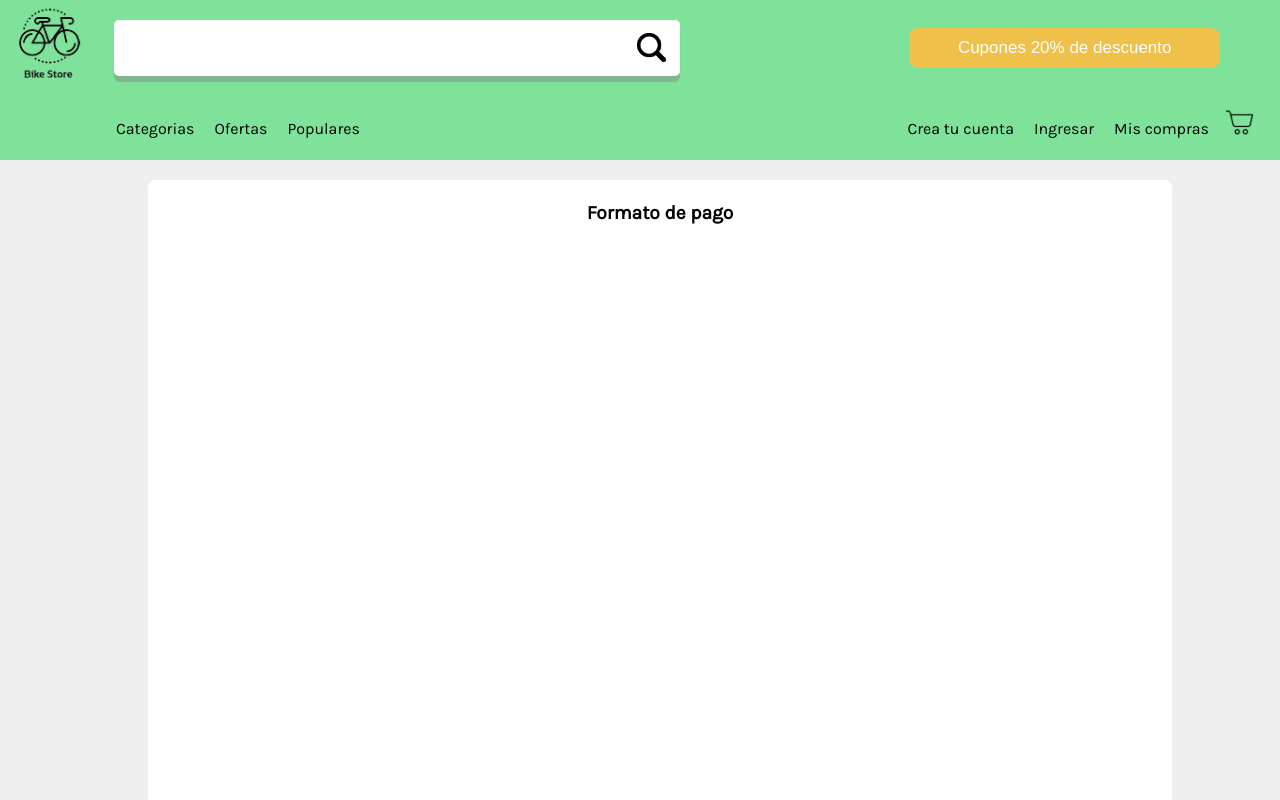
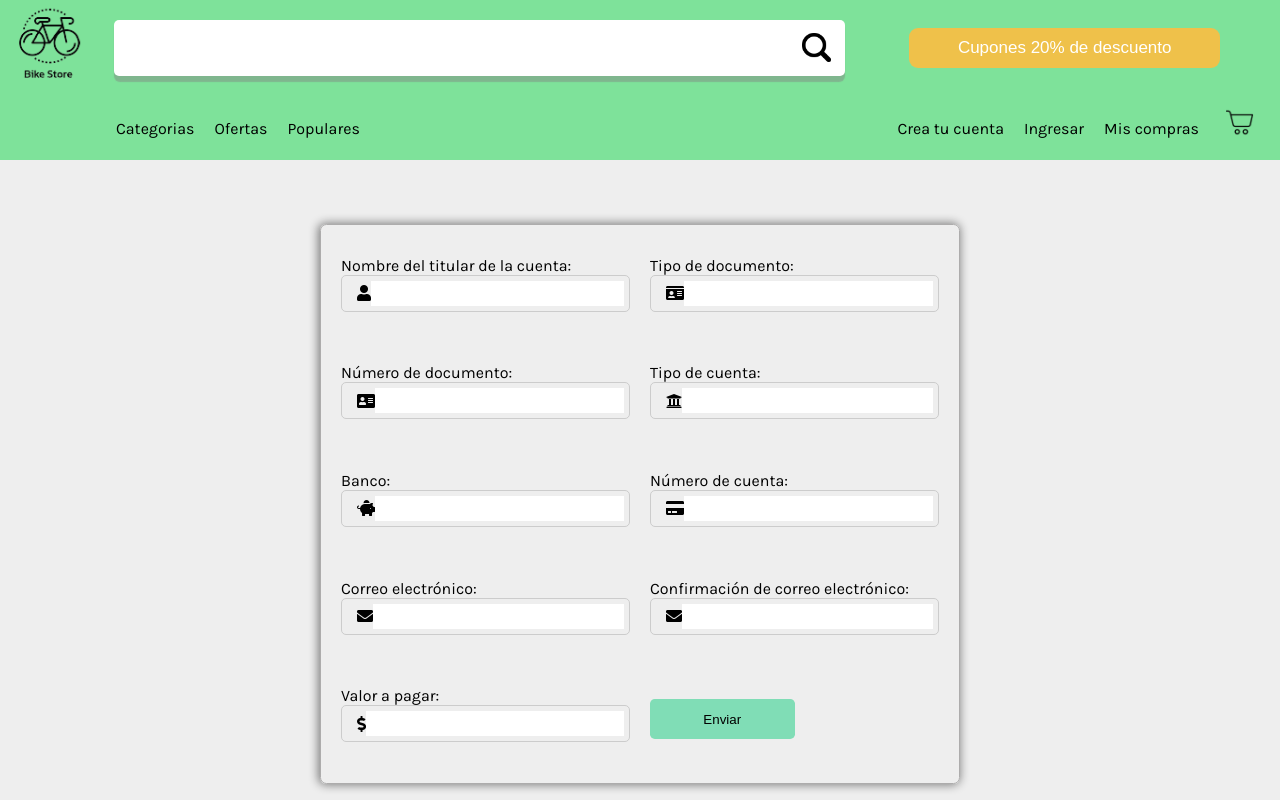
Before and after one commit to DRK-V/BikeStore, a React (Vite) app in the folder frontend/: page /payment in a window 1280 px wide. Shown: the top 800 px of the page. Built offline with nearby package versions, Linux system fonts and the light colour scheme.

Commit message:
adding payment form

```diff
--- a/frontend/src/css/cart_shopping.css
+++ b/frontend/src/css/cart_shopping.css
@@ -1,17 +1,52 @@
-.cart_shopping_container{
+/* PaymentForm.css */
+
+.payment-form {
     position: relative;
-    margin: 20px;
-    width: 80%;
-    height: 80vh;
-    background-color: white;
-    left: 10%;
-    border-radius: .5rem;
+    display: grid;
+    grid-template-columns: 1fr 1fr; /* Divide en dos columnas */
+    gap: 20px; /* Espacio entre las columnas */
+    max-width: 50%; /* Ajusta el ancho máximo del formulario */
+    margin: 5% auto; /* Centra el formulario horizontalmente */
+    height: 70vh;
+    border:solid rgb(173, 172, 172) 1px;
+    box-shadow: -1px 0px 10px 1px rgba(0, 0, 0, 0.473);
+    border-radius: .4rem;
+    padding: 20px;
+    top: 5%;
 }
-.cart_shopping_container > h1{
-    width: 100%;
-    height: 10%;
+
+  .input-container {
     display: flex;
-    justify-content: center;
+    flex-direction: column;
+    margin-bottom: 10px;
+  }
+
+  .label {
+    font-weight: bold;
+    margin-bottom: 5px;
+  }
+
+  .input-icon-container {
+    display: flex;
     align-items: center;
-    font-size: 1.2em;
+    border: 1px solid #ccc;
+    border-radius: 5px;
+    padding: 5px;
+  }
+
+  input {
+    flex: 1;
+    border: none;
+    outline: none;
+    padding: 5px;
+  }
+.payment-form button{
+    width: 50%;
+    height: 3em;
+    background-color: rgb(128, 221, 182);
+    border: none;
+    border-radius: .3rem;
 }
+  i {
+    margin-left: 10px; /* Espacio entre el input y el icono */
+  }
--- a/frontend/src/page/Payment.jsx
+++ b/frontend/src/page/Payment.jsx
@@ -1,19 +1,182 @@
-import React from 'react'
-import { Navbar } from '../components/Navbar'
-import '../css/cart_shopping.css'
-import { Footer } from '../components/Footer'
+import React, { useState } from 'react';
+import { Navbar } from '../components/Navbar';
+import '../css/cart_shopping.css';
+import { Footer } from '../components/Footer';
 
 export const Payment = () => {
+    // Estado para almacenar los valores de los campos
+    const [formValues, setFormValues] = useState({
+        nombreTitular: '',
+        tipoDocumento: '',
+        numeroDocumento: '',
+        tipoCuenta: '',
+        banco: '',
+        numeroCuenta: '',
+        correoElectronico: '',
+        confirmacionCorreo: '',
+        valorPagar: '',
+    });
+
+    // Función para manejar los cambios en los campos del formulario
+    const handleChange = (e) => {
+        const { name, value } = e.target;
+        setFormValues({
+            ...formValues,
+            [name]: value,
+        });
+    };
+
+    // Función para manejar el envío del formulario
+    const handleSubmit = (e) => {
+        e.preventDefault();
+        // Aquí puedes enviar los datos del formulario a través de una solicitud HTTP o realizar cualquier otra acción necesaria.
+        console.log('Formulario enviado:', formValues);
+    };
+
     return (
         <>
             <Navbar />
-            <div className="cart_shopping_container">
-                <h1>Formato de pago</h1>
-                <form className='form_pse'></form>
-                <form className='form_credit_card'>
+                <form className="payment-form" onSubmit={handleSubmit}>
+                    <div className="input-container">
+                        <label htmlFor="nombreTitular">Nombre del titular de la cuenta:</label>
+                        <div className="input-icon-container">
+                            <i className="fas fa-user"></i> {/* Icono de nombre */}
+                            <input
+                                type="text"
+                                id="nombreTitular"
+                                name="nombreTitular"
+                                value={formValues.nombreTitular}
+                                onChange={handleChange}
+                                required
+                            />
+                        </div>
+                    </div>
+
+                    <div className="input-container">
+                        <label htmlFor="tipoDocumento">Tipo de documento:</label>
+                        <div className="input-icon-container">
+                            <i className="fas fa-id-card"></i> {/* Icono de tipo de documento */}
+                            <input
+                                type="text"
+                                id="tipoDocumento"
+                                name="tipoDocumento"
+                                value={formValues.tipoDocumento}
+                                onChange={handleChange}
+                                required
+                            />
+                        </div>
+                    </div>
+
+                    <div className="input-container">
+                        <label htmlFor="numeroDocumento">Número de documento:</label>
+                        <div className="input-icon-container">
+                            <i className="fas fa-address-card"></i> {/* Icono de número de documento */}
+                            <input
+                                type="text"
+                                id="numeroDocumento"
+                                name="numeroDocumento"
+                                value={formValues.numeroDocumento}
+                                onChange={handleChange}
+                                required
+                            />
+                        </div>
+                    </div>
+
+                    <div className="input-container">
+                        <label htmlFor="tipoCuenta">Tipo de cuenta:</label>
+                        <div className="input-icon-container">
+                            <i className="fas fa-university"></i> {/* Icono de tipo de cuenta */}
+                            <input
+                                type="text"
+                                id="tipoCuenta"
+                                name="tipoCuenta"
+                                value={formValues.tipoCuenta}
+                                onChange={handleChange}
+                                required
+                            />
+                        </div>
+                    </div>
+
+                    <div className="input-container">
+                        <label htmlFor="banco">Banco:</label>
+                        <div className="input-icon-container">
+                            <i className="fas fa-piggy-bank"></i> {/* Icono de banco */}
+                            <input
+                                type="text"
+                                id="banco"
+                                name="banco"
+                                value={formValues.banco}
+                                onChange={handleChange}
+                                required
+                            />
+                        </div>
+                    </div>
+
+                    <div className="input-container">
+                        <label htmlFor="numeroCuenta">Número de cuenta:</label>
+                        <div className="input-icon-container">
+                            <i className="fas fa-credit-card"></i> {/* Icono de número de cuenta */}
+                            <input
+                                type="text"
+                                id="numeroCuenta"
+                                name="numeroCuenta"
+                                value={formValues.numeroCuenta}
+                                onChange={handleChange}
+                                required
+                            />
+                        </div>
+                    </div>
+
+                    <div className="input-container">
+                        <label htmlFor="correoElectronico">Correo electrónico:</label>
+                        <div className="input-icon-container">
+                            <i className="fas fa-envelope"></i> {/* Icono de correo electrónico */}
+                            <input
+                                type="email"
+                                id="correoElectronico"
+                                name="correoElectronico"
+                                value={formValues.correoElectronico}
+                                onChange={handleChange}
+                                required
+                            />
+                        </div>
+                    </div>
+
+                    <div className="input-container">
+                        <label htmlFor="confirmacionCorreo">Confirmación de correo electrónico:</label>
+                        <div className="input-icon-container">
+                            <i className="fas fa-envelope"></i> {/* Icono de correo electrónico */}
+                            <input
+                                type="email"
+                                id="confirmacionCorreo"
+                                name="confirmacionCorreo"
+                                value={formValues.confirmacionCorreo}
+                                onChange={handleChange}
+                                required
+                            />
+                        </div>
+                    </div>
+
+                    <div className="input-container">
+                        <label htmlFor="valorPagar">Valor a pagar:</label>
+                        <div className="input-icon-container">
+                            <i className="fas fa-dollar-sign"></i> {/* Icono de valor a pagar */}
+                            <input
+                                type="number"
+                                id="valorPagar"
+                                name="valorPagar"
+                                value={formValues.valorPagar}
+                                onChange={handleChange}
+                                required
+                            />
+                        </div>
+                    </div>
+
+                    <button type="submit">Enviar</button>
                 </form>
-            </div>
             <Footer />
         </>
-    )
-}
+    );
+};
+
+export default Payment;
```
